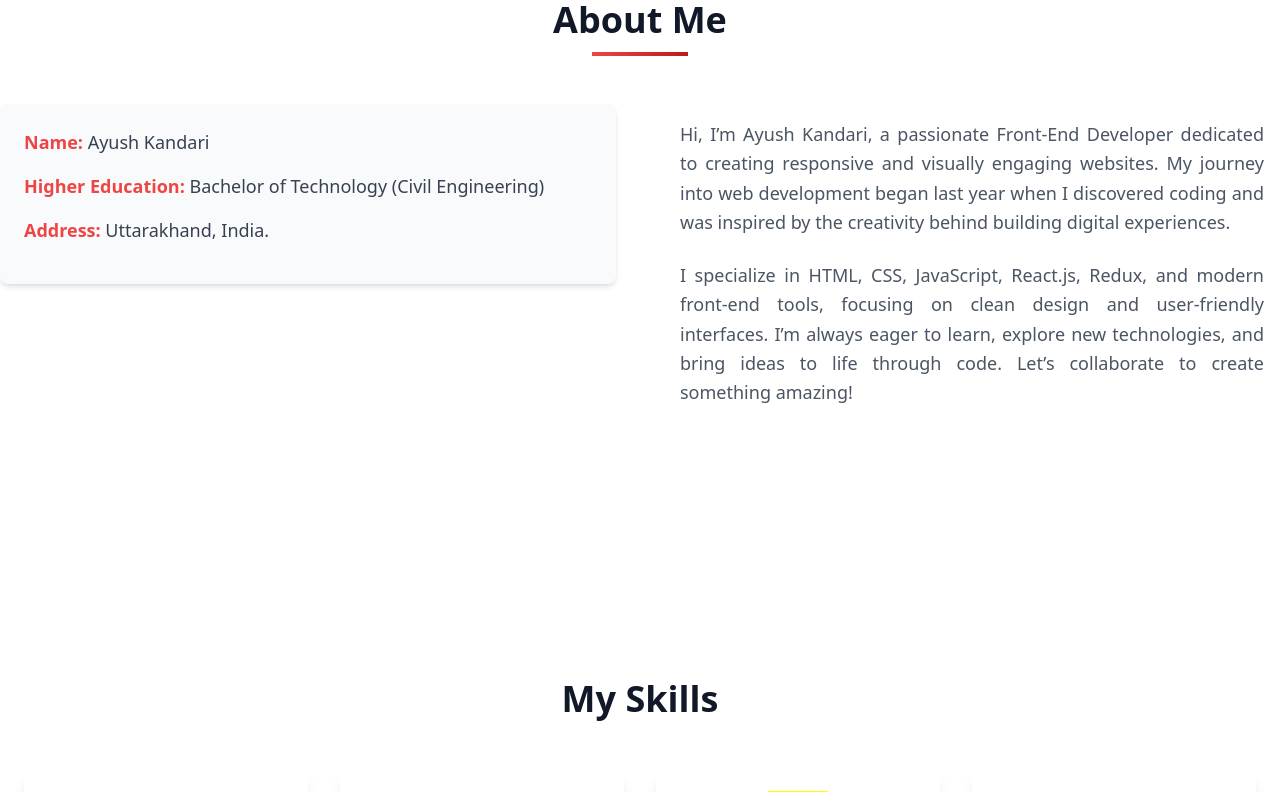
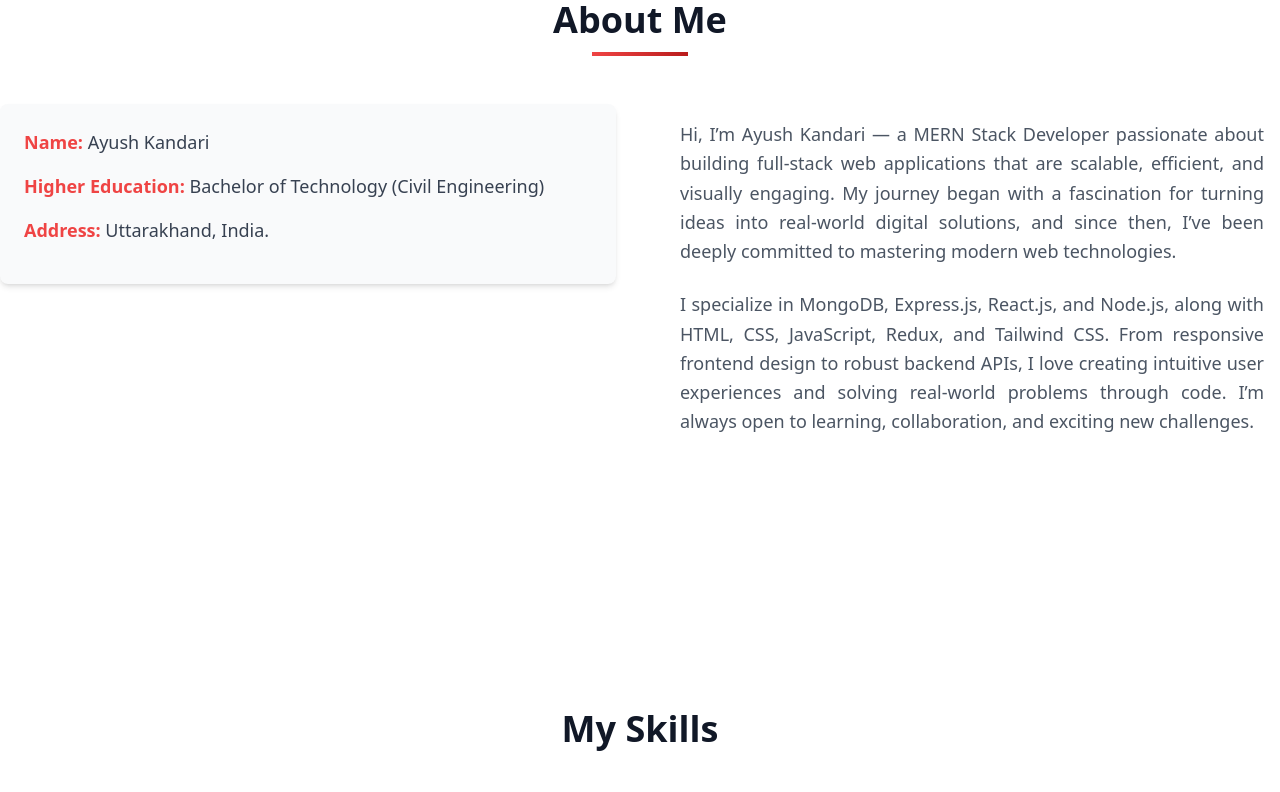
Before and after one commit to ayushkandari25/ayushkandari25, a React (Vite) app: page / in a window 1280 px wide. Shown: the part 960-1752 px from the top of the page. Built offline with nearby package versions, Linux system fonts and the light colour scheme; no server answers.

Commit message:
update portfolio

```diff
--- a/src/components/About.jsx
+++ b/src/components/About.jsx
@@ -23,17 +23,18 @@ const About = () => {
 
         <div className="p-4 animate-fadeIn delay-400">
           <p className="text-lg text-gray-600 dark:text-white leading-relaxed text-justify">
-            Hi, I’m Ayush Kandari, a passionate Front-End Developer dedicated to
-            creating responsive and visually engaging websites. My journey into
-            web development began last year when I discovered coding and was
-            inspired by the creativity behind building digital experiences.
+            Hi, I’m Ayush Kandari — a MERN Stack Developer passionate about
+            building full-stack web applications that are scalable, efficient,
+            and visually engaging. My journey began with a fascination for
+            turning ideas into real-world digital solutions, and since then,
+            I’ve been deeply committed to mastering modern web technologies.
           </p>
           <p className="text-lg text-gray-600 dark:text-white leading-relaxed text-justify mt-6">
-            I specialize in HTML, CSS, JavaScript, React.js, Redux, and modern
-            front-end tools, focusing on clean design and user-friendly
-            interfaces. I’m always eager to learn, explore new technologies, and
-            bring ideas to life through code. Let’s collaborate to create
-            something amazing!
+            I specialize in MongoDB, Express.js, React.js, and Node.js, along
+            with HTML, CSS, JavaScript, Redux, and Tailwind CSS. From responsive
+            frontend design to robust backend APIs, I love creating intuitive
+            user experiences and solving real-world problems through code. I’m
+            always open to learning, collaboration, and exciting new challenges.
           </p>
         </div>
       </div>
--- a/src/components/Contact.jsx
+++ b/src/components/Contact.jsx
@@ -53,7 +53,6 @@ const Contact = () => {
   return (
     <div id="contact" className="max-w-7xl mx-auto px-4 py-8">
       <div className="grid grid-cols-1 md:grid-cols-2 gap-12">
-
         <div>
           <h1 className="text-3xl font-semibold text-center mb-8">
             Chat With Me
@@ -67,7 +66,7 @@ const Contact = () => {
                 value={formData.name}
                 onChange={handleChange}
                 required
-                className="w-full p-3 border border-gray-300 rounded-md focus:outline-none focus:ring-2 focus:ring-blue-500"
+                className="w-full p-3 border border-gray-300 rounded-md focus:outline-none focus:ring-2 focus:ring-blue-500 text-black dark:text-white bg-white dark:bg-gray-800 placeholder-gray-500 dark:placeholder-gray-300"
               />
             </div>
             <div>
@@ -78,7 +77,7 @@ const Contact = () => {
                 value={formData.email}
                 onChange={handleChange}
                 required
-                className="w-full p-3 border border-gray-300 rounded-md focus:outline-none focus:ring-2 focus:ring-blue-500"
+                className="w-full p-3 border border-gray-300 rounded-md focus:outline-none focus:ring-2 focus:ring-blue-500 text-black dark:text-white bg-white dark:bg-gray-800 placeholder-gray-500 dark:placeholder-gray-300"
               />
             </div>
             <div>
@@ -89,7 +88,7 @@ const Contact = () => {
                 value={formData.subject}
                 onChange={handleChange}
                 required
-                className="w-full p-3 border border-gray-300 rounded-md focus:outline-none focus:ring-2 focus:ring-blue-500"
+                className="w-full p-3 border border-gray-300 rounded-md focus:outline-none focus:ring-2 focus:ring-blue-500 text-black dark:text-white bg-white dark:bg-gray-800 placeholder-gray-500 dark:placeholder-gray-300"
               />
             </div>
             <div>
@@ -99,7 +98,7 @@ const Contact = () => {
                 value={formData.message}
                 onChange={handleChange}
                 required
-                className="w-full p-3 border border-gray-300 rounded-md focus:outline-none focus:ring-2 focus:ring-blue-500 h-32 resize-none"
+                className="w-full p-3 border border-gray-300 rounded-md focus:outline-none focus:ring-2 focus:ring-blue-500 text-black dark:text-white bg-white dark:bg-gray-800 placeholder-gray-500 dark:placeholder-gray-300"
               ></textarea>
             </div>
             <button
--- a/src/components/GitHubCalendar.jsx
+++ b/src/components/GitHubCalendar.jsx
@@ -2,7 +2,6 @@ import { useEffect, useState } from "react";
 import { request, gql } from "graphql-request";
 import dayjs from "dayjs";
 
-// Replace with your GitHub token (for private + public contributions)
 const token = import.meta.env.VITE_GITHUB_TOKEN;
 console.log("GitHub Token:", token);
 
@@ -84,7 +83,6 @@ const GitHubCalendar = ({ username }) => {
 
   return (
     <div className="overflow-x-auto">
-      {/* Month labels */}
       <div className="ml-[40px] mb-2 relative" style={{ height: 20 }}>
         {monthStartIndexes.map(
           (weekIndex, i) =>
```
